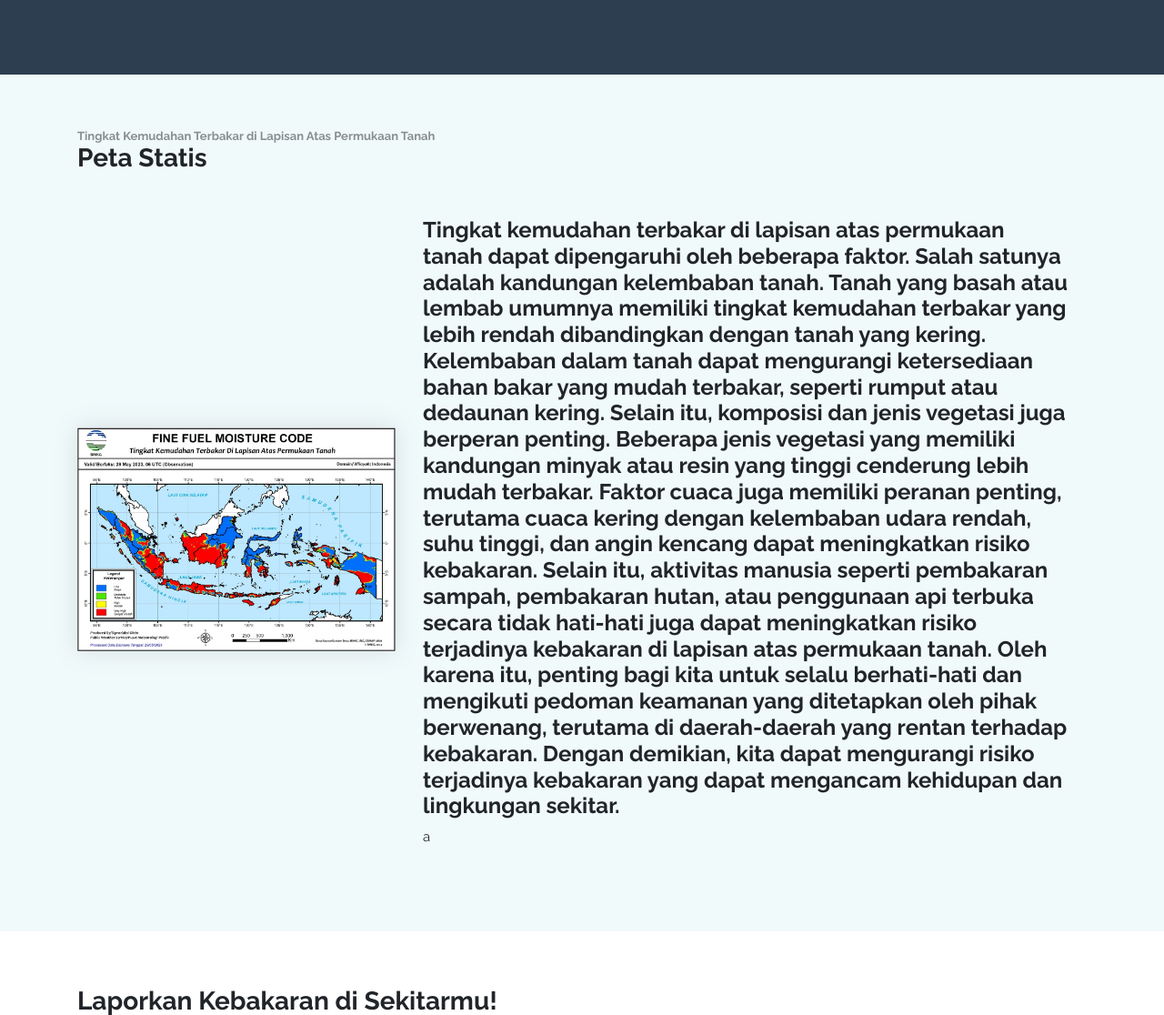
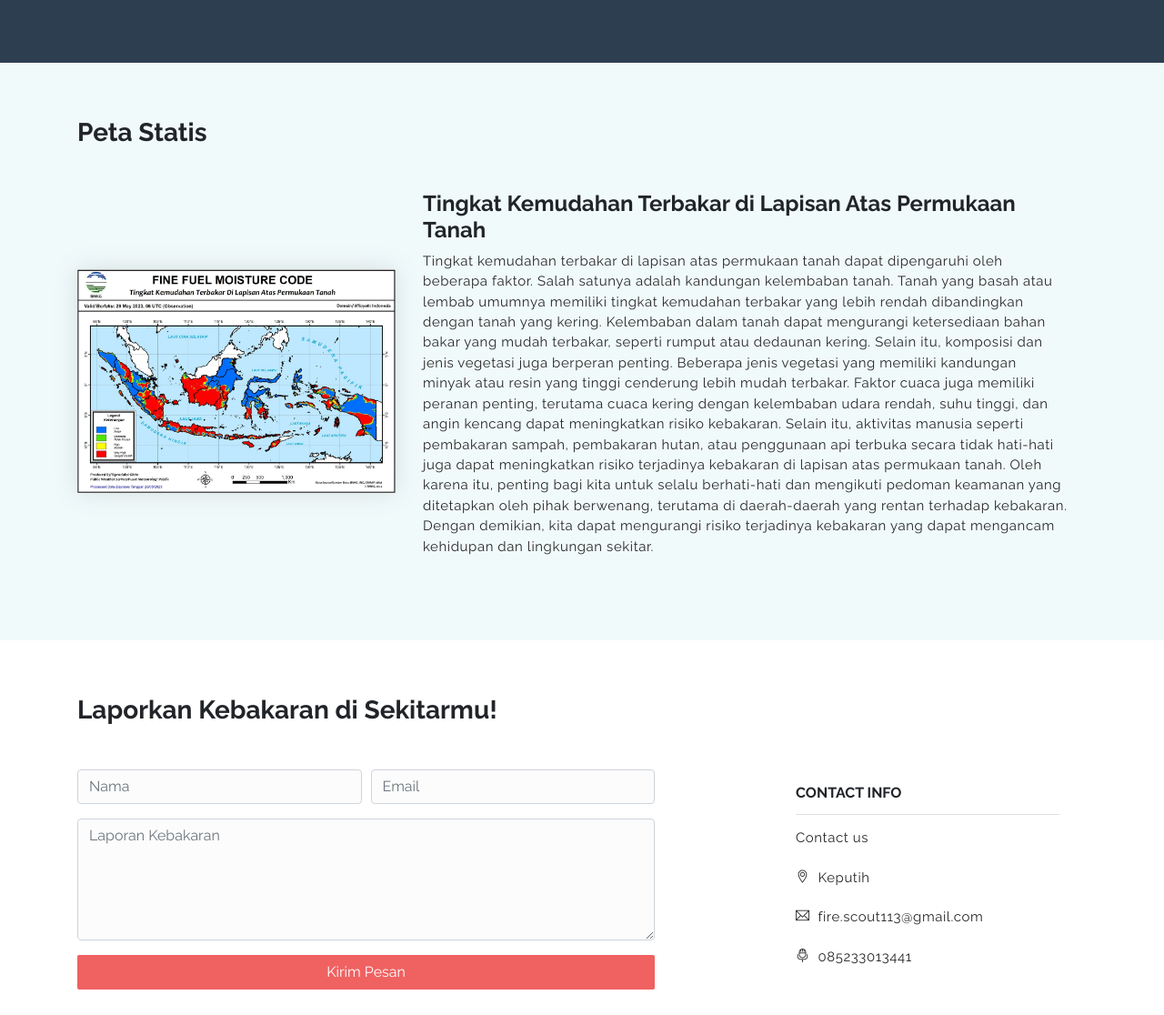
Before and after one commit to tubesalpro/tubesalpro.github.io, a plain HTML site: page index.html in a window 1280 px wide. Shown: the part 1900-3016 px from the top of the page at 91% size. Drawn offline with Linux system fonts and the light colour scheme.

Commit message:
our pict

```diff
--- a/index.html
+++ b/index.html
@@ -195,7 +195,7 @@
     <section class="section" id="blog">
 
         <div class="container mb-3">
-            <h6 class="xs-font mb-0">Tingkat Kemudahan Terbakar di Lapisan Atas Permukaan Tanah</h6>
+            <h6 class="xs-font mb-0"></h6>
             <h3 class="section-title mb-5">Peta Statis</h3>
 
             <div class="blog-wrapper">
@@ -204,8 +204,8 @@
 
                 </div>
                 <div class="txt-wrapper">
-                    <h4 class="blog-title">Tingkat kemudahan terbakar di lapisan atas permukaan tanah dapat dipengaruhi oleh beberapa faktor. Salah satunya adalah kandungan kelembaban tanah. Tanah yang basah atau lembab umumnya memiliki tingkat kemudahan terbakar yang lebih rendah dibandingkan dengan tanah yang kering. Kelembaban dalam tanah dapat mengurangi ketersediaan bahan bakar yang mudah terbakar, seperti rumput atau dedaunan kering. Selain itu, komposisi dan jenis vegetasi juga berperan penting. Beberapa jenis vegetasi yang memiliki kandungan minyak atau resin yang tinggi cenderung lebih mudah terbakar. Faktor cuaca juga memiliki peranan penting, terutama cuaca kering dengan kelembaban udara rendah, suhu tinggi, dan angin kencang dapat meningkatkan risiko kebakaran. Selain itu, aktivitas manusia seperti pembakaran sampah, pembakaran hutan, atau penggunaan api terbuka secara tidak hati-hati juga dapat meningkatkan risiko terjadinya kebakaran di lapisan atas permukaan tanah. Oleh karena itu, penting bagi kita untuk selalu berhati-hati dan mengikuti pedoman keamanan yang ditetapkan oleh pihak berwenang, terutama di daerah-daerah yang rentan terhadap kebakaran. Dengan demikian, kita dapat mengurangi risiko terjadinya kebakaran yang dapat mengancam kehidupan dan lingkungan sekitar. </h4>
-                    <p>a</p>
+                    <h4 class="blog-title"> Tingkat Kemudahan Terbakar di Lapisan Atas Permukaan Tanah </h4>
+                    <p>Tingkat kemudahan terbakar di lapisan atas permukaan tanah dapat dipengaruhi oleh beberapa faktor. Salah satunya adalah kandungan kelembaban tanah. Tanah yang basah atau lembab umumnya memiliki tingkat kemudahan terbakar yang lebih rendah dibandingkan dengan tanah yang kering. Kelembaban dalam tanah dapat mengurangi ketersediaan bahan bakar yang mudah terbakar, seperti rumput atau dedaunan kering. Selain itu, komposisi dan jenis vegetasi juga berperan penting. Beberapa jenis vegetasi yang memiliki kandungan minyak atau resin yang tinggi cenderung lebih mudah terbakar. Faktor cuaca juga memiliki peranan penting, terutama cuaca kering dengan kelembaban udara rendah, suhu tinggi, dan angin kencang dapat meningkatkan risiko kebakaran. Selain itu, aktivitas manusia seperti pembakaran sampah, pembakaran hutan, atau penggunaan api terbuka secara tidak hati-hati juga dapat meningkatkan risiko terjadinya kebakaran di lapisan atas permukaan tanah. Oleh karena itu, penting bagi kita untuk selalu berhati-hati dan mengikuti pedoman keamanan yang ditetapkan oleh pihak berwenang, terutama di daerah-daerah yang rentan terhadap kebakaran. Dengan demikian, kita dapat mengurangi risiko terjadinya kebakaran yang dapat mengancam kehidupan dan lingkungan sekitar. </p>
 
                     </h6>
                 </div>
```
Also changed, not shown: assets/imgs/img-5.jpg, assets/imgs/img-6.jpg, assets/imgs/img-7.jpg.
